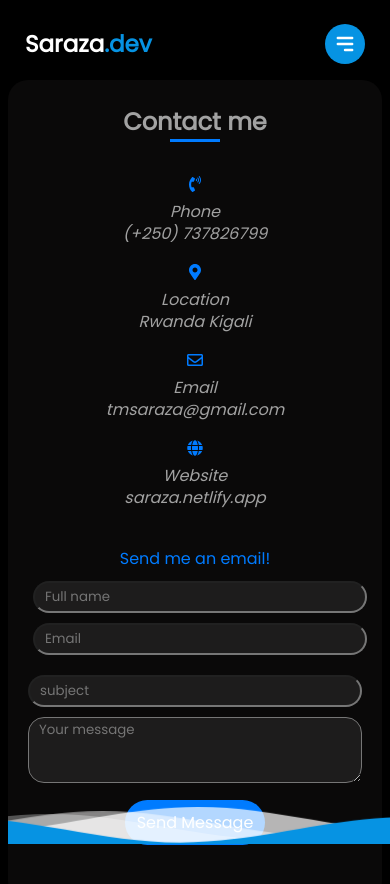
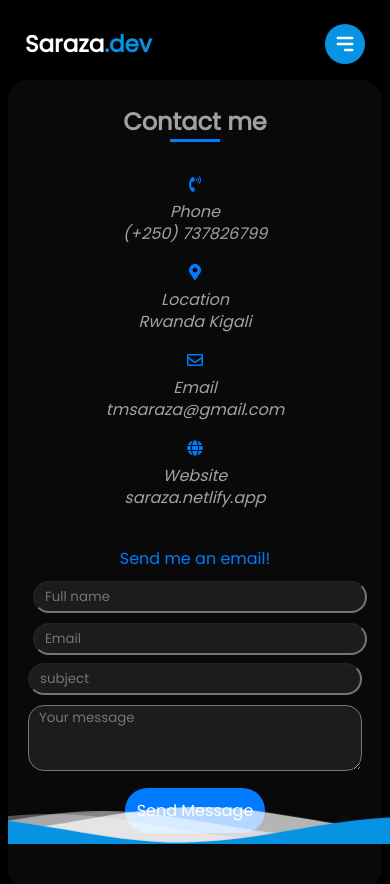
Before and after one commit to sarazaToussaint/Saraza-dev, a React (Create React App) app: page /Contact in a window 390 px wide. Shown: the top 884 px of the page. Built offline with nearby package versions, Linux system fonts and the light colour scheme.

Commit message:
Add responsiveness for the contact form

```diff
--- a/src/components/Contact.module.css
+++ b/src/components/Contact.module.css
@@ -116,6 +116,10 @@ textarea {
     flex-direction: column;
   }
 
+  .firstRow {
+    margin-bottom: -2px;
+  }
+
   .firstRow input {
     width: 100%;
   }
```
